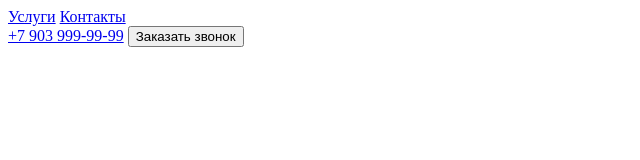
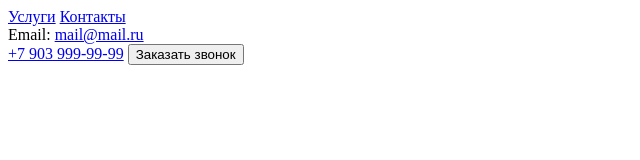
Before and after one commit to iancovici/special-app, a plain HTML site: page index.html in a window 1280 px wide. Shown: the whole page, without its empty margins (0-640 px from the left). Drawn offline with Linux system fonts and the light colour scheme.

Commit message:
added email

```diff
--- a/index.html
+++ b/index.html
@@ -16,6 +16,9 @@
             <a href="#contacts">Контакты</a>
         </nav>
         <div>
+            Email: <a href="mailto:mail@mail.ru">mail@mail.ru</a>
+        </div>
+        <div>
             <a href="tel:+79039999999">+7 903 999-99-99</a>
             <button>Заказать звонок</button>
         </div>
```
